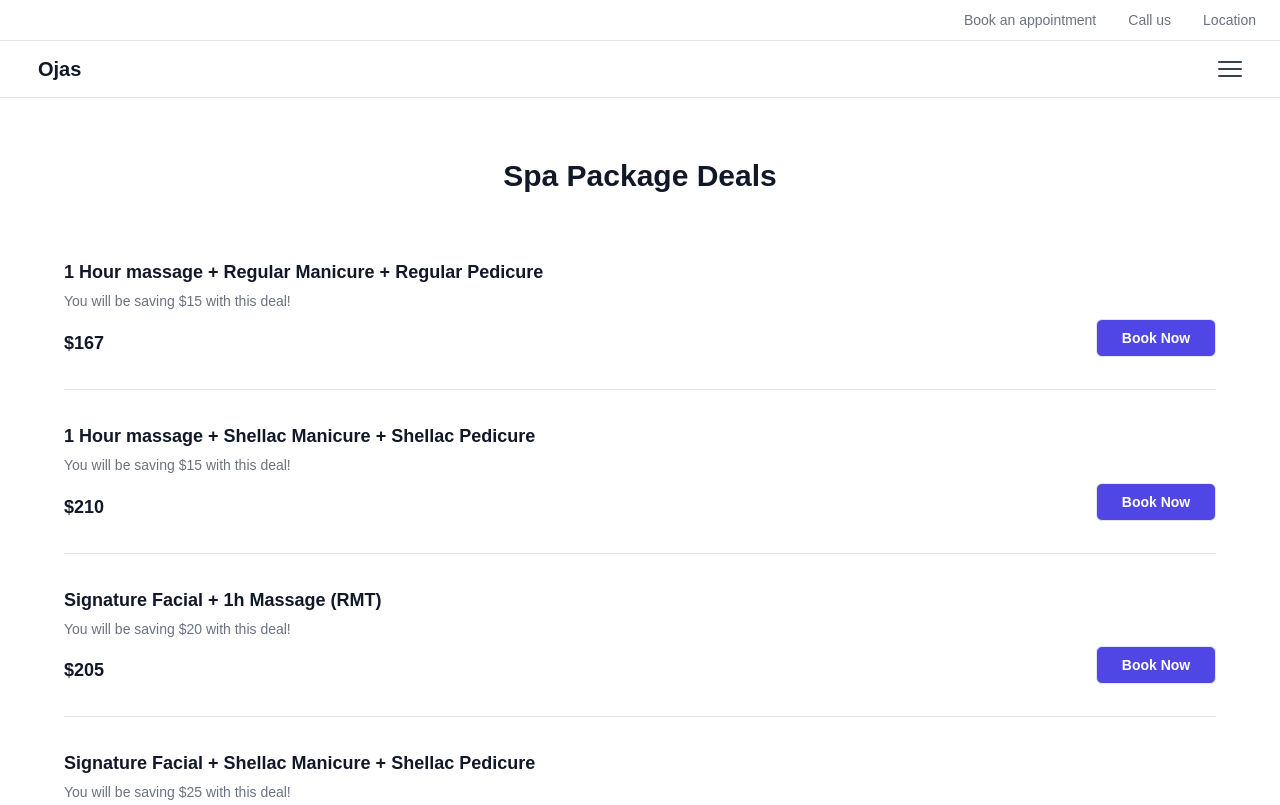
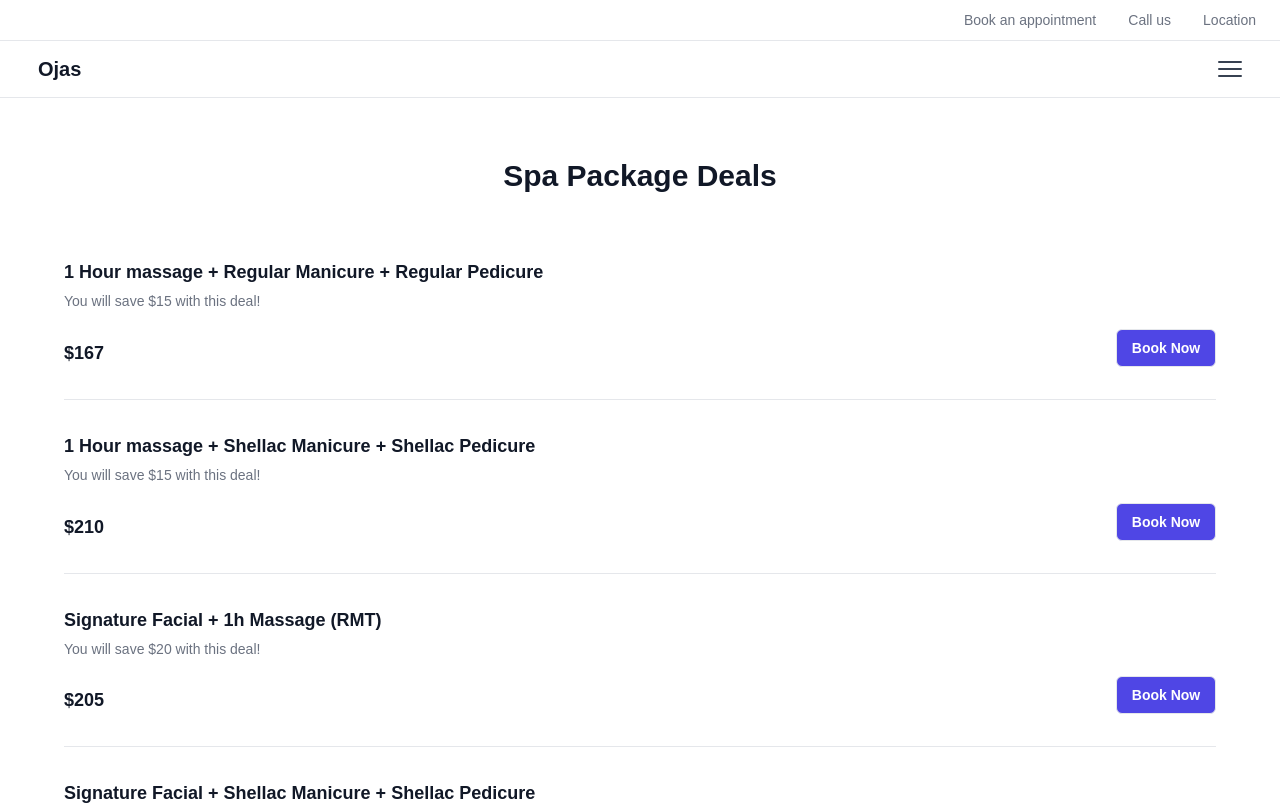
Before and after one commit to ice188/ojas, a Next.js app in the folder ojas/: page /promotion/spa-package in a window 1280 px wide. Shown: the top 805 px of the page. Built offline with nearby package versions, Linux system fonts and the light colour scheme.

Commit message:
need to do: bullet

```diff
--- a/ojas/src/app/promotion/components/promotionList.tsx
+++ b/ojas/src/app/promotion/components/promotionList.tsx
@@ -21,27 +21,32 @@ export default function PromotionList({
                 {promotionData[promotionType].promotions.map((promotion) => (
                   <li
                     key={promotion.name}
-                    className="flex flex-col sm:flex-row gap-6 py-8 w-full"
+                    className="flex flex-col sm:flex-row gap-6 py-8"
                   >
-                    <div className="grid grid-cols-1 sm:grid-cols-[2fr_1fr] gap-6 w-full">
-                      {/* Left Side (Promotion Info) */}
-                      <div className="min-w-0 flex flex-col justify-between">
+                    <div className="flex flex-col gap-x-9 w-full sm:flex-row">
+
+                      <div className="flex flex-col justify-between flex-auto mt-6 sm:mt-0">
+                        <div>
                           <p className="text-lg font-semibold text-gray-900">
                             {promotion.name}
                           </p>
+
                             <p className="mt-1 text-sm text-gray-500 leading-relaxed break-words">
-                          You will be saving ${promotion.saving} with this deal!
+                              You will save ${promotion.saving} with this deal!
                             </p>
-                        <p className="mt-4 text-lg font-semibold text-gray-900">
+
+                        </div>
+
+                        <div className="flex justify-between items-end mt-4">
+                          <div>
+                            <p className="text-lg font-semibold text-gray-900">
                               ${promotion.price}
                             </p>
+
                           </div>
 
-                      {/* Right Side (Booking Button) */}
-                      <div className="flex flex-col justify-between h-full">
-                        <div className="mt-auto flex justify-start sm:justify-end">
                           <Link href={linkData.booking_link}>
-                            <button className="text-sm text-white font-semibold rounded-md w-[120px] border border-gray-200 bg-indigo-600 px-3 py-2 hover:bg-indigo-700 focus-visible:outline focus-visible:outline-2 focus-visible:outline-offset-2 focus-visible:outline-indigo-500">
+                            <button className="text-sm text-white font-semibold rounded-md w-[100px] border border-gray-200 bg-indigo-600 px-3 py-2 hover:bg-indigo-700 focus-visible:outline focus-visible:outline-2 focus-visible:outline-offset-2 focus-visible:outline-indigo-500">
                               Book Now
                             </button>
                           </Link>
--- a/ojas/src/app/service/components/serviceList.tsx
+++ b/ojas/src/app/service/components/serviceList.tsx
@@ -8,8 +8,8 @@ export default function ServiceList({
   categoryUrl: keyof typeof serviceData;
 }) {
   return (
-    <div className="pb-16 pt-8 relative mt-[121px]">
-      <div className="w-full max-w-7xl px-16 mx-auto">
+    <div className="bg-white pb-16 pt-8 relative mt-[121px]">
+      <div className="w-full max-w-7xl px-8 sm:px-16 mx-auto">
         <div className="w-full justify-center items-center gap-8 grid grid-cols-1">
           <div className="w-full flex-col justify-center items-center gap-10 inline-flex">
             <div className="w-full flex-col justify-center items-center gap-4 flex">
```
Lines whose indentation alone changed are shown as unchanged.
